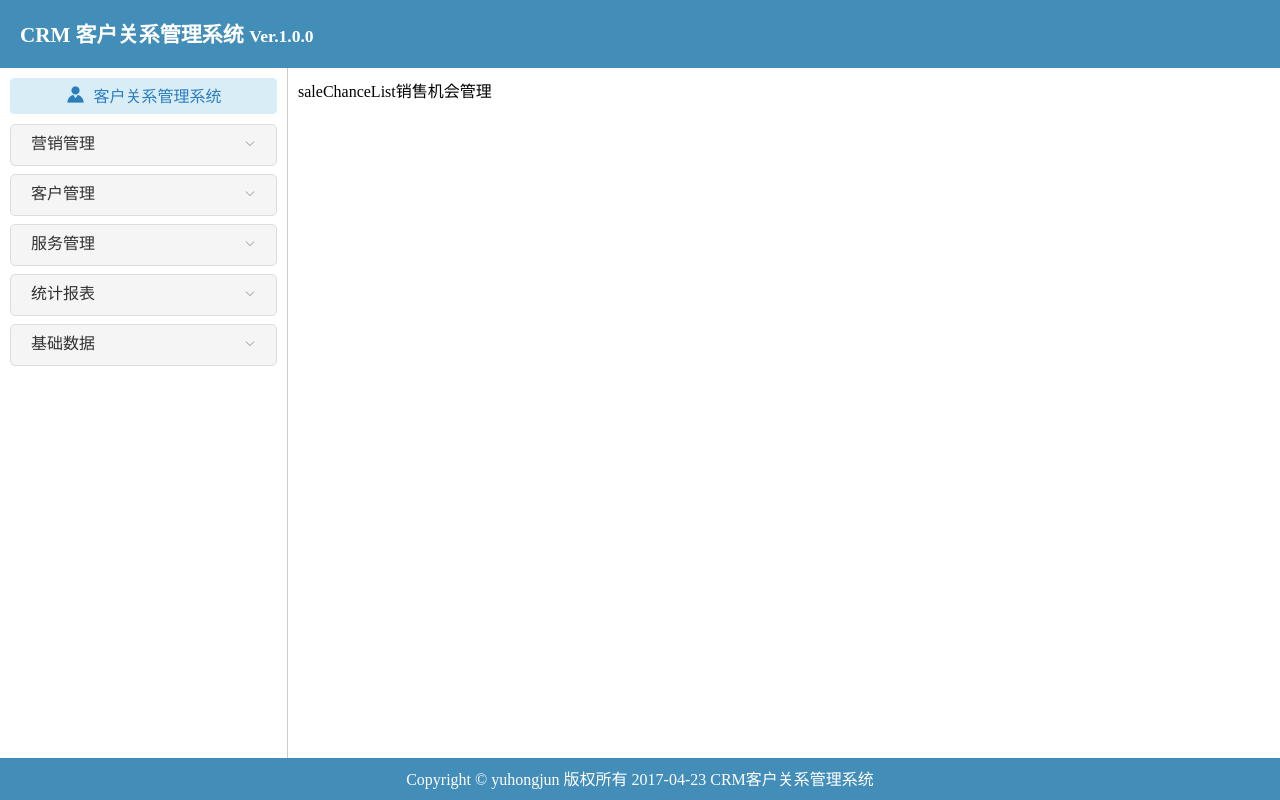
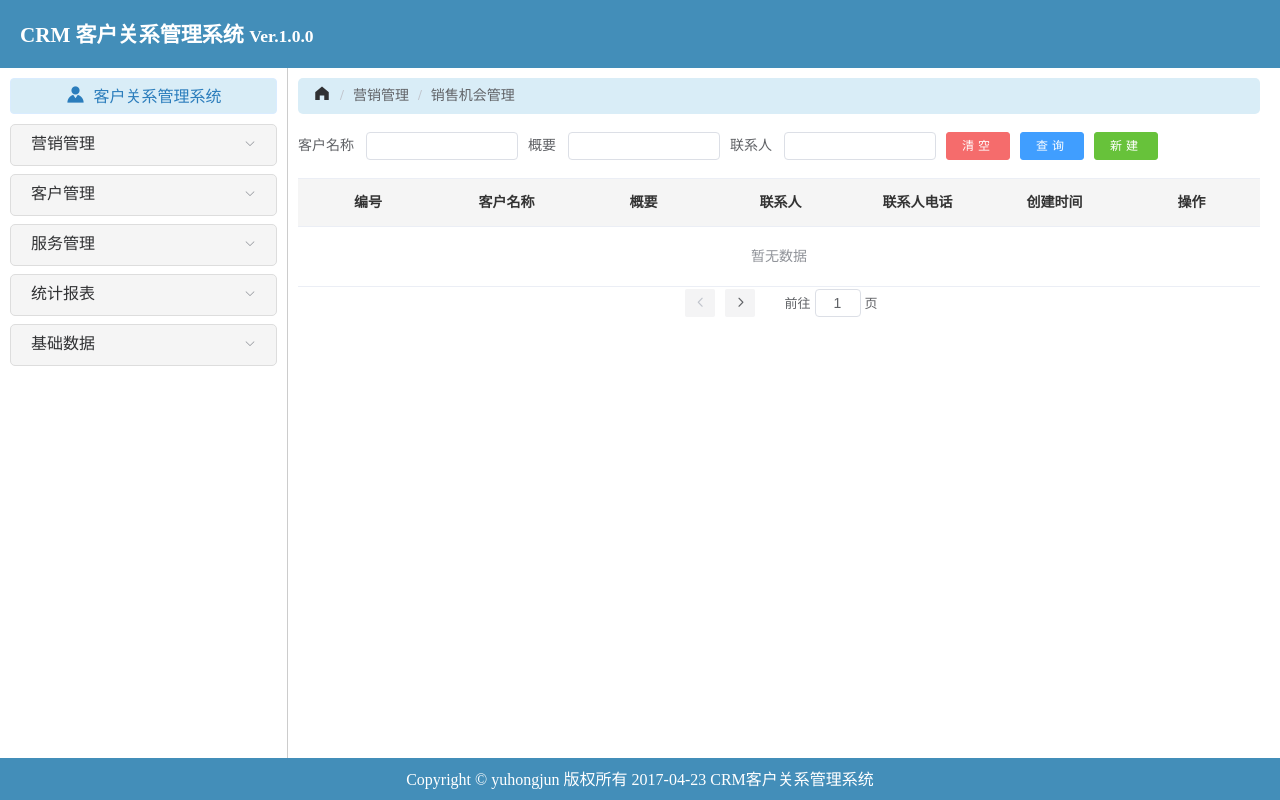
Before and after one commit to ManYI0806/crmclient, a Vue app: page /index/saleChanceList in a window 1280 px wide. Built offline with nearby package versions, Linux system fonts and the light colour scheme.

Commit message:
Update SaleChanceList.vue
绘制视图
初始化--销售机会管理组件视图

```diff
--- a/src/views/sale/SaleChanceList.vue
+++ b/src/views/sale/SaleChanceList.vue
@@ -1,11 +1,117 @@
 <template>
 	<div>
-		saleChanceList销售机会管理
+		<el-breadcrumb separator="/">
+			<el-breadcrumb-item :to="{ path: '/index' }">
+				<i class="el-icon-s-home"></i>
+			</el-breadcrumb-item>
+			<el-breadcrumb-item>营销管理</el-breadcrumb-item>
+			<el-breadcrumb-item>销售机会管理</el-breadcrumb-item>
+		</el-breadcrumb>
+
+		<el-form :inline="true" :model="params" class="demo-form-inline">
+			<el-form-item label="客户名称">
+				<el-input v-model="params.chanceCustName" size="mini" style="width: 152px;"></el-input>
+			</el-form-item>
+			<el-form-item label="概要">
+				<el-input v-model="params.chanceTitle" size="mini" style="width: 152px;"></el-input>
+			</el-form-item>
+			<el-form-item label="联系人">
+				<el-input v-model="params.chanceLinkman" size="mini" style="width: 152px;"></el-input>
+			</el-form-item>
+			<el-form-item>
+				<el-button type="danger " @click="clear" size="mini">清空</el-button>
+			</el-form-item>
+			<el-form-item>
+				<el-button type="primary" @click="selectSaleChance" size="mini">查询</el-button>
+			</el-form-item>
+			<el-form-item>
+				<el-button type="success" @click="addSaleChance" size="mini">新建</el-button>
+			</el-form-item>
+		</el-form>
+
+		<el-table :data="results.data" stripe style="width: 100%" :header-cell-style="{color:'#333',fontSize:'14px',fontWeight:900,borderTop:'1px solid #EBEEF5',backgroundColor:'#F5F5F5',textAlign:'center'}">
+			<el-table-column prop="chanceId" label="编号"></el-table-column>
+			<el-table-column prop="chanceCustName" label="客户名称"></el-table-column>
+			<el-table-column prop="chanceTitle" label="概要"></el-table-column>
+			<el-table-column prop="chanceLinkman" label="联系人"></el-table-column>
+			<el-table-column prop="chanceTel" label="联系人电话"></el-table-column>
+			<el-table-column prop="chanceCreateDate" label="创建时间"></el-table-column>
+			<el-table-column label="操作">
+				<template slot-scope="scope">
+					<el-button @click="handleClick(scope.row)" type="text" size="small">查看</el-button>
+					<el-button type="text" size="small">编辑</el-button>
+				</template>
+			</el-table-column>
+		</el-table>
+
+		<el-pagination background @current-change="handleCurrentChange" layout="total, prev, pager, next, jumper" :total="results.totalRow"
+		 :page-size="$store.state.maxPageNum">
+		</el-pagination>
+
 	</div>
 </template>
 
 <script>
+	export default {
+		data() {
+			return {
+				pageNum: 1, //用于文本框中用户输入的内容，表示跳转到哪一页
+				results: {},
+				params: { //模糊查询的输入条件参数
+					chanceCustName: '',
+					chanceTitle: '',
+					chanceLinkman: ''
+				}
+			}
+		},
+		methods: {
+			clear() {
+
+			},
+			selectSaleChance() {
+				console.log('submit!');
+			},
+			addSaleChance() {
+				this.$router.push('/index/addSaleChance');
+			},
+			handleCurrentChange(val) {
+				console.log('当前页: ${val}');
+			},
+			handleClick(row) {
+				console.log(row);
+			}
+		}
+	}
 </script>
 
-<style>
+<style scoped>
+
+	.el-breadcrumb {
+		background-color: #D9EDF7;
+		border-radius: 5px;
+		height: 36px;
+		line-height: 36px;
+		padding-left: 15px;
+		font-weight: 00;
+	}
+
+	.el-icon-s-home {
+		font-size: 18px;
+	}
+
+	.demo-form-inline {
+		margin: 12px 0;
+	}
+
+	.el-form-item{
+		margin-bottom: 0;
+	}
+
+	.el-button {
+		letter-spacing: 4px;
+	}
+
+	.el-pagination {
+		text-align: center;
+	}
 </style>
```
